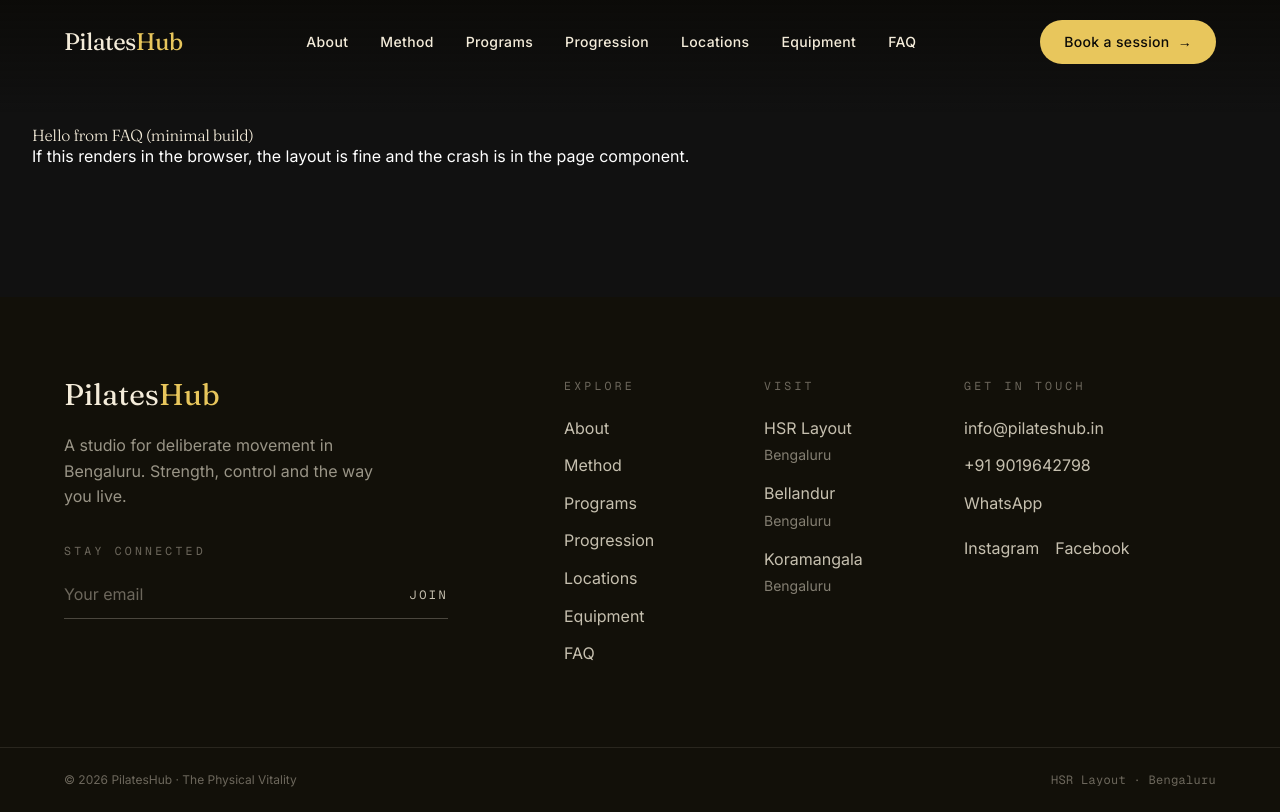
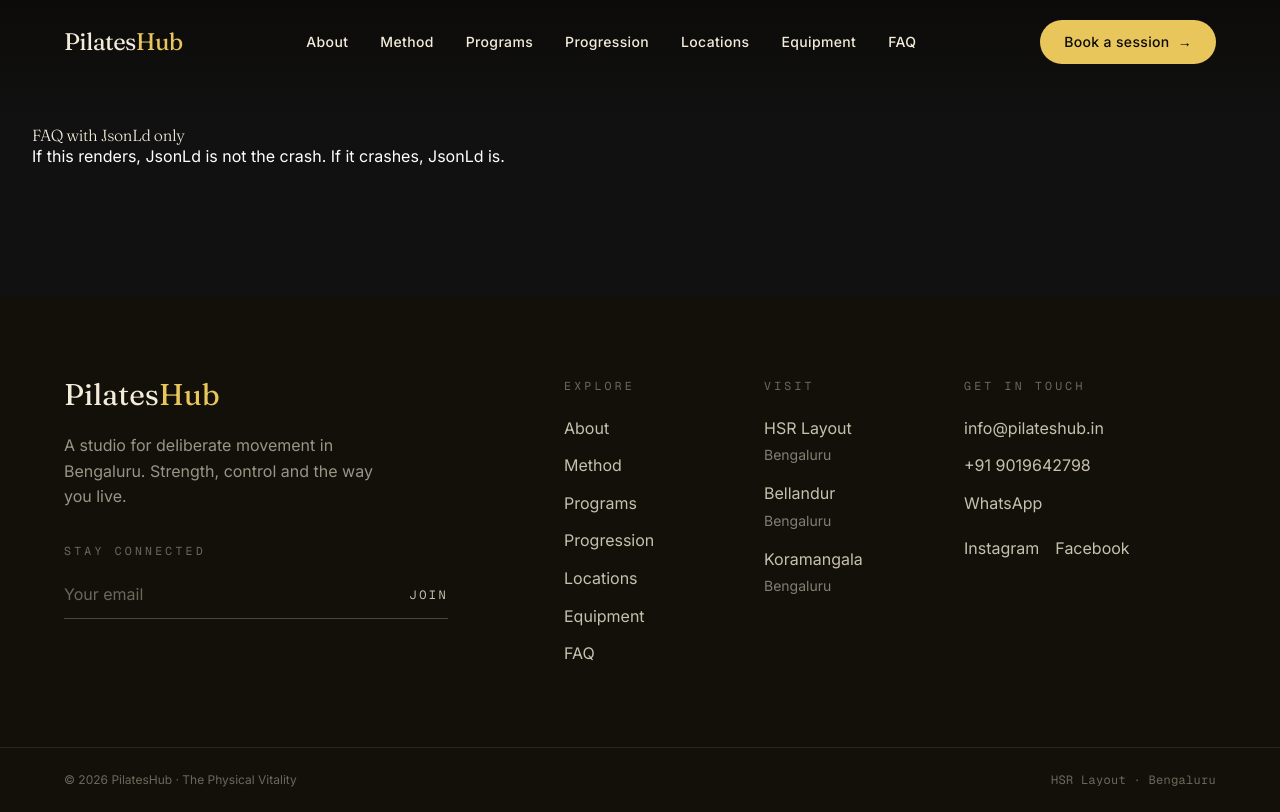
Before and after one commit to dineshkumar-ramachandran/pilateshub, a Next.js app: page /faq in a window 1280 px wide. Built offline with nearby package versions, Linux system fonts and the light colour scheme.

Commit message:
diagnostic 4: FAQ with JsonLd only

```diff
--- a/app/faq/page.tsx
+++ b/app/faq/page.tsx
@@ -1,8 +1,11 @@
+import { JsonLd, faqSchema } from "@/lib/schema";
+
 export default function FaqPage() {
   return (
     <div style={{ padding: "8rem 2rem", color: "white", background: "#111" }}>
-      <h1>Hello from FAQ (minimal build)</h1>
-      <p>If this renders in the browser, the layout is fine and the crash is in the page component.</p>
+      <JsonLd data={faqSchema} />
+      <h1>FAQ with JsonLd only</h1>
+      <p>If this renders, JsonLd is not the crash. If it crashes, JsonLd is.</p>
     </div>
   );
 }
```
